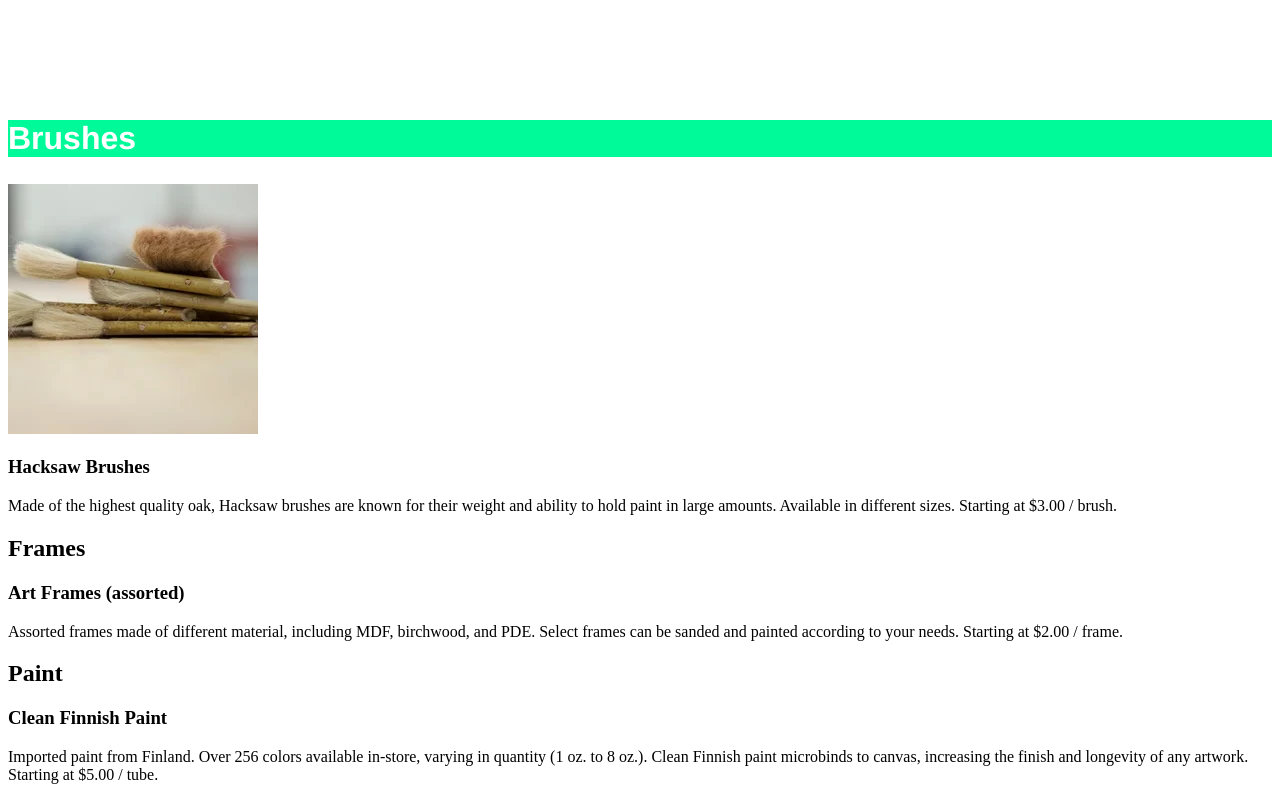
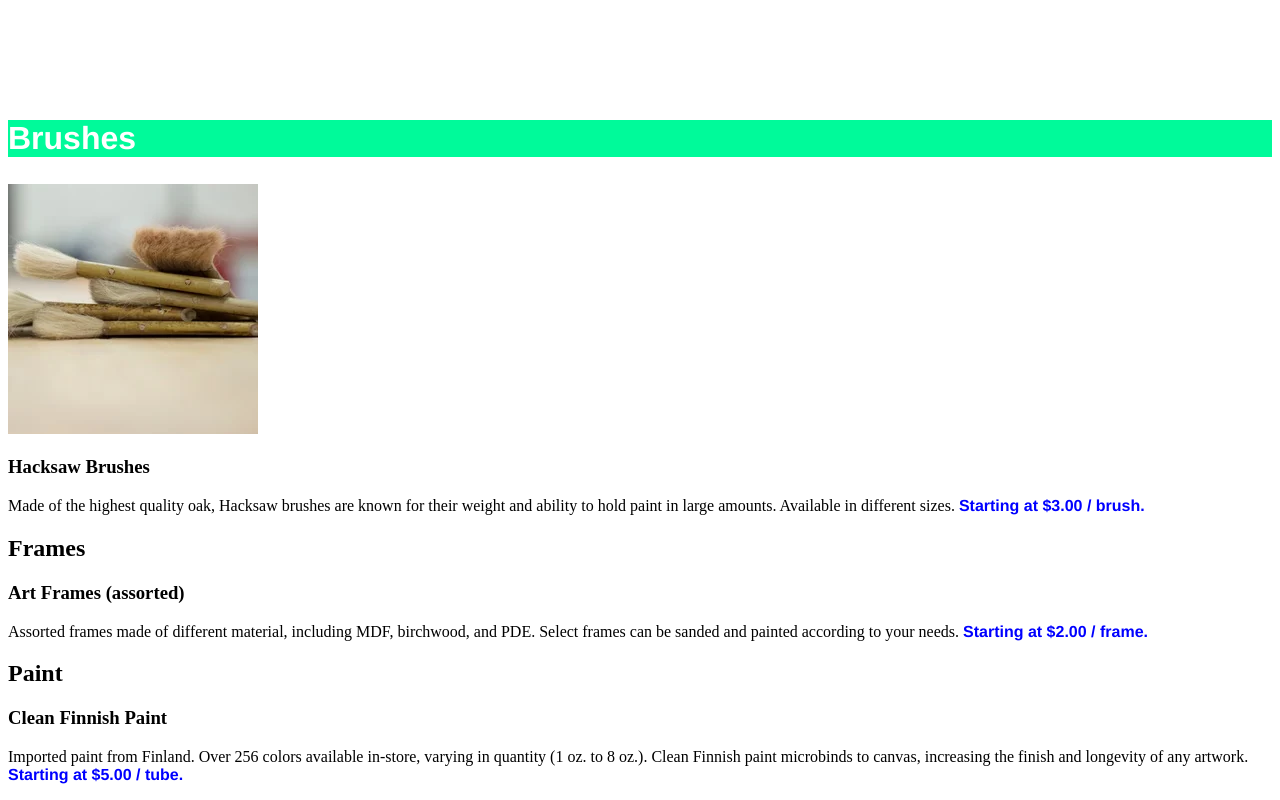
Before and after one commit to AndriusAlimas/Alimas-Arts-Crafts, a plain HTML site: page index.html in a window 1280 px wide. Shown: the part 608-1408 px from the top of the page. Drawn offline with Linux system fonts and the light colour scheme.

Commit message:
in index.html file added class atribute to span newly created element to mark starting price and i style this in css file using class name

```diff
--- a/index.html
+++ b/index.html
@@ -21,7 +21,7 @@
                 <p>
                   Made of the highest quality oak, Hacksaw brushes are known for their weight
                   and ability to hold paint in large amounts. Available in different sizes.
-                  Starting at $3.00 / brush.
+                  <span class="starting-price">Starting at $3.00 / brush.</span>
                 </p>
               </article>
 
@@ -35,7 +35,7 @@
                    <p>
                     Assorted frames made of different material, including MDF, birchwood,
                     and PDE. Select frames can be sanded and painted according to your needs.
-                    Starting at $2.00 / frame.
+                    <span class="starting-price">Starting at $2.00 / frame.</span>
                    </p>
                </article>
            </section>
@@ -48,7 +48,8 @@
                 <p>
                   Imported paint from Finland. Over 256 colors available in-store, varying
                   in quantity (1 oz. to 8 oz.). Clean Finnish paint microbinds to canvas,
-                 increasing the finish and longevity of any artwork. Starting at $5.00 / tube.
+                 increasing the finish and longevity of any artwork.
+                 <span class="starting-price">Starting at $5.00 / tube.</span>
                 </p>
             </article>
            </section>
--- a/style.css
+++ b/style.css
@@ -15,3 +15,9 @@ header{
     color: white;
     background-color: mediumspringgreen;
 }
+
+.starting-price{
+    font-family: Helvetica;
+    font-weight: bold;
+    color: blue;
+}
```
